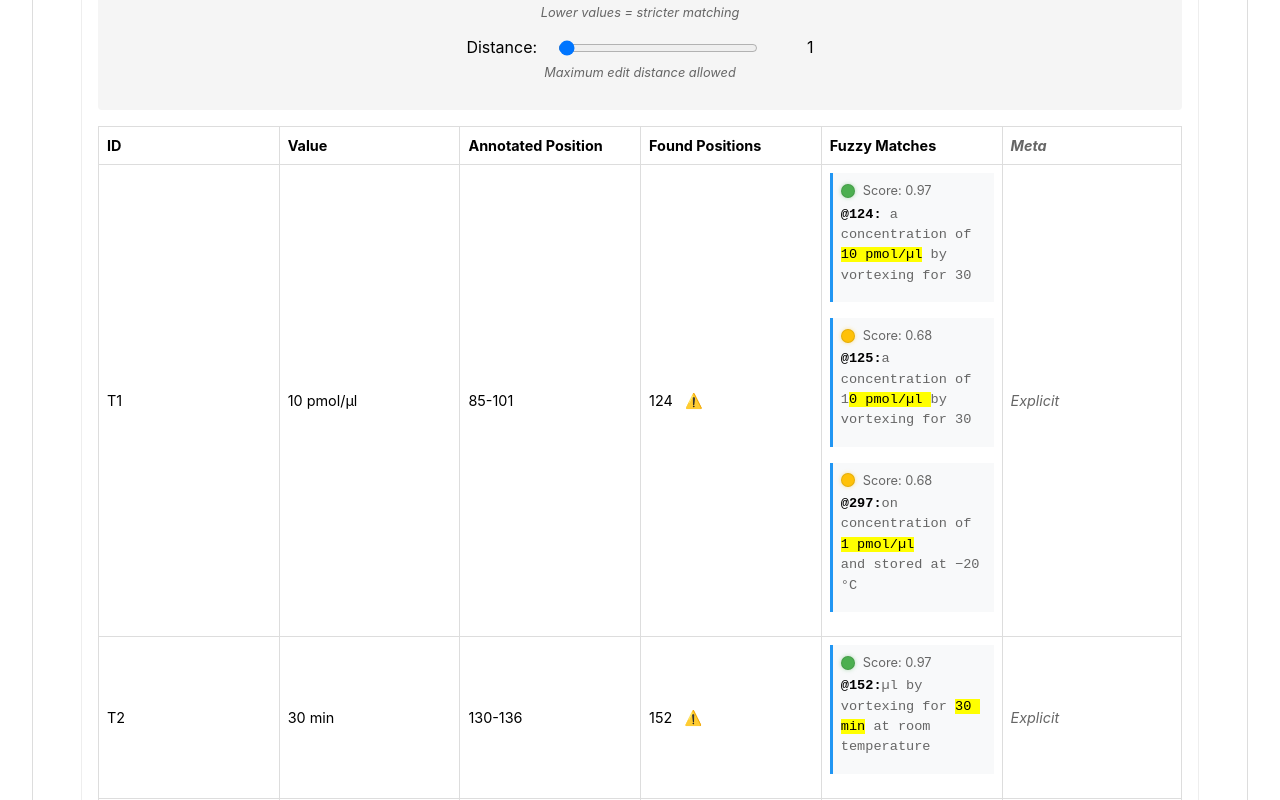
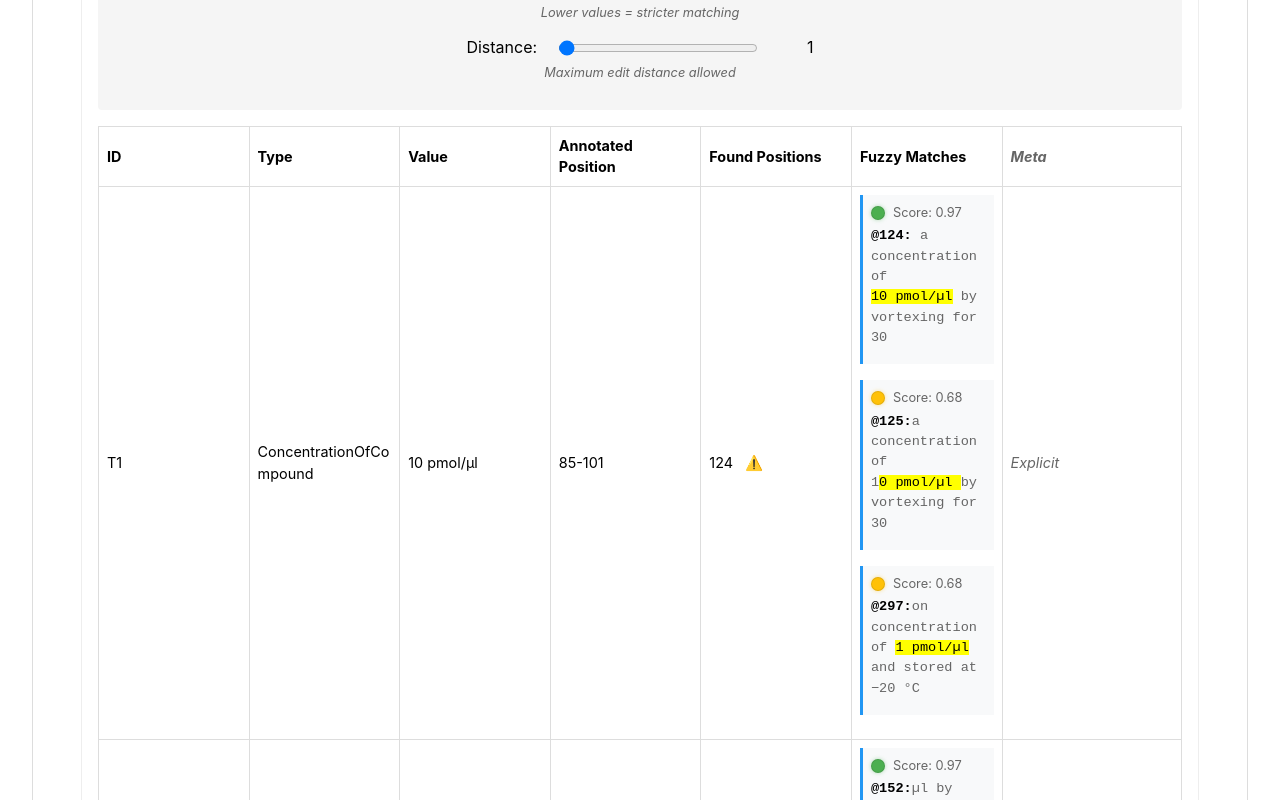
Before and after one commit to tkschmidt/bratAnn, a Vue app: page / in a window 1280 px wide. Shown: the part 2220-3020 px from the top of the page. Built offline with nearby package versions, Linux system fonts and the light colour scheme.

Commit message:
Now with filtering

```diff
--- a/src/components/AnnotatedText.vue
+++ b/src/components/AnnotatedText.vue
@@ -89,25 +89,37 @@
           <span class="control-hint">Maximum edit distance allowed</span>
         </div>
       </div>
-      <table class="matches-table">
+      <div class="column-toggles">
+        <label v-for="(label, col) in columnLabels" :key="col" class="toggle-label">
+          <input
+            type="checkbox"
+            v-model="visibleColumns[col]"
+            :disabled="col === 'value'"  <!-- Always show value column -->
+          >
+          {{ label }}
+        </label>
+      </div>
+      <table class="matches-table" v-if="filteredMatches.length || sourceText">
         <thead>
           <tr>
-            <th>ID</th>
-            <th>Value</th>
-            <th>Annotated Position</th>
-            <th>Found Positions</th>
-            <th>Fuzzy Matches</th>
-            <th>Meta</th>
+            <th v-if="visibleColumns.id">ID</th>
+            <th v-if="visibleColumns.type">Type</th>
+            <th v-if="visibleColumns.value">Value</th>
+            <th v-if="visibleColumns.annotatedPosition">Annotated Position</th>
+            <th v-if="visibleColumns.foundPositions">Found Positions</th>
+            <th v-if="visibleColumns.fuzzyMatches">Fuzzy Matches</th>
+            <th v-if="visibleColumns.meta">Meta</th>
           </tr>
         </thead>
         <tbody>
           <tr v-for="match in filteredMatches"
               :key="match.id"
               :class="{ 'position-mismatch': hasNoMatches(match) }">
-            <td>{{ match.id }}</td>
-            <td>{{ match.value }}</td>
-            <td>{{ match.annotatedPosition }}</td>
-            <td>
+            <td v-if="visibleColumns.id">{{ match.id }}</td>
+            <td v-if="visibleColumns.type">{{ match.key }}</td>
+            <td v-if="visibleColumns.value">{{ match.value }}</td>
+            <td v-if="visibleColumns.annotatedPosition">{{ match.annotatedPosition }}</td>
+            <td v-if="visibleColumns.foundPositions">
               <span v-if="match.exactPositions.length === 0">Not found</span>
               <span v-else>
                 {{ match.exactPositions.join(', ') }}
@@ -116,7 +128,7 @@
                       :title="match.mismatchInfo">⚠️</span>
               </span>
             </td>
-            <td>
+            <td v-if="visibleColumns.fuzzyMatches">
               <div v-for="(fuzzyMatch, index) in match.fuzzyMatches"
                    :key="index"
                    class="fuzzy-match">
@@ -131,7 +143,7 @@
                 </div>
               </div>
             </td>
-            <td>{{ match.meta || '-' }}</td>
+            <td v-if="visibleColumns.meta">{{ match.meta || '-' }}</td>
           </tr>
         </tbody>
       </table>
@@ -154,10 +166,20 @@ const props = defineProps({
   }
 })
 
-const sourceText = ref(props.defaultText)  // Initialize with default text
+const sourceText = ref(props.defaultText)
 const offsetValue = ref(0)
 const fuseThreshold = ref(0.1)
 const fuseDistance = ref(1)
+const idFilter = ref('')
+const visibleColumns = ref({
+  id: true,
+  type: true,
+  value: true,
+  annotatedPosition: true,
+  foundPositions: true,
+  fuzzyMatches: true,
+  meta: true
+})
 
 // Force recomputation when fuzzy parameters change
 const fuzzyParams = computed(() => ({
@@ -335,8 +357,9 @@ const stringMatches = computed(() => {
     const annotatedPosition = `${ann.start_position}-${ann.stop_position}`
 
     return {
-      id: ann.id,
-      value: ann.value.replace(/\n/g, '↵'),
+      id: ann.id || '',
+      key: ann.key || '',
+      value: ann.value || '',
       annotatedPosition,
       start_position: ann.start_position,
       exactPositions,
@@ -360,16 +383,13 @@ const hasNoMatches = (match) => {
   return match.exactPositions.length === 0 && match.fuzzyMatches.length === 0
 }
 
-const idFilter = ref('')
+const filteredMatches = computed(() => {
+  if (!stringMatches.value) return []
 
-// Update stringMatches computed to be filtered
-const filteredMatches = computed(() => {
-  const matches = stringMatches.value
-  if (!idFilter.value) return matches
-
-  return matches.filter(match =>
-    match.id.toLowerCase().includes(idFilter.value.toLowerCase())
-  )
+  return stringMatches.value.filter(match => {
+    if (!idFilter.value) return true
+    return match.id.toLowerCase().includes(idFilter.value.toLowerCase())
+  })
 })
 
 const normalizeText = (text) => {
--- a/vite.config.js
+++ b/vite.config.js
@@ -4,5 +4,7 @@ import vue from '@vitejs/plugin-vue'
 // https://vitejs.dev/config/
 export default defineConfig({
   plugins: [vue()],
-  base: '/bratAnn/', // Replace with your repository name
+  base: process.env.NODE_ENV === 'production'
+    ? '/bratAnn/'
+    : '/',
 })
```
